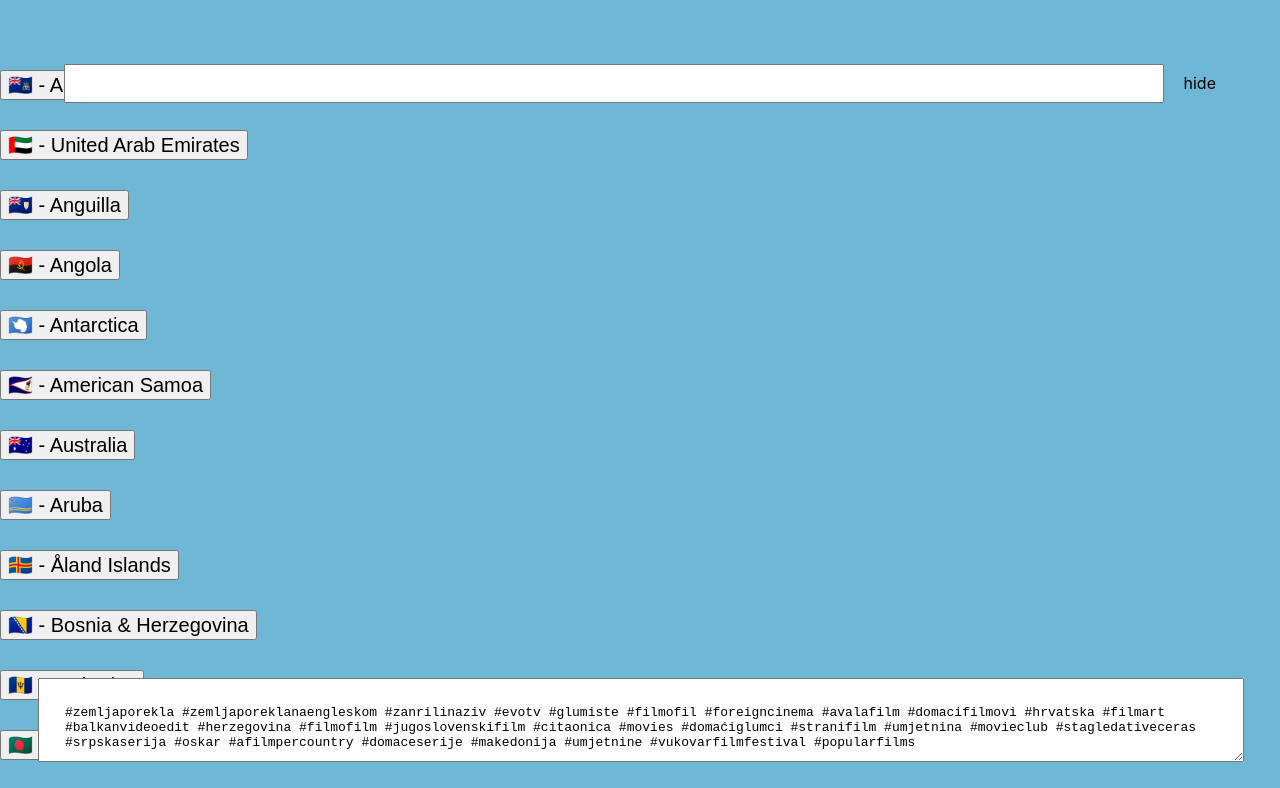
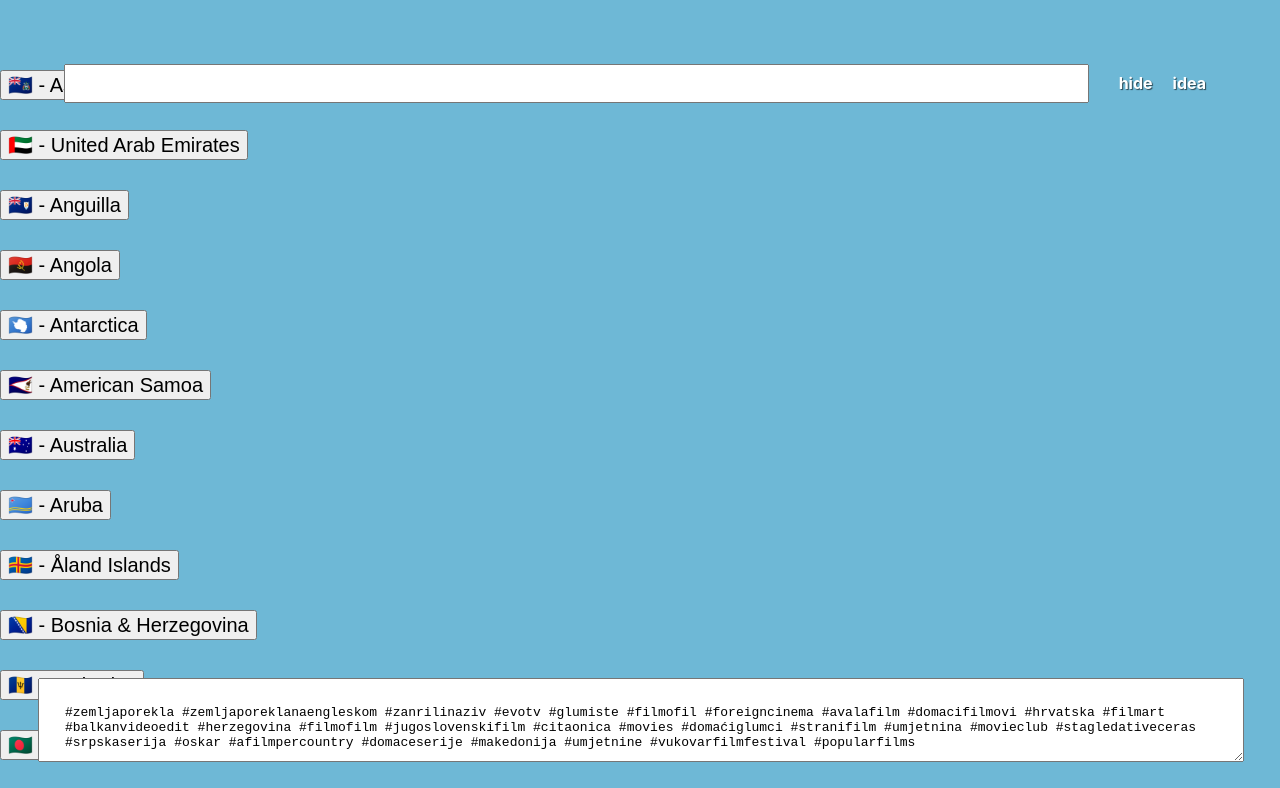
Before and after one commit to kosijer/insta-flags, a React (Create React App) app: page / in a window 1280 px wide. Shown: the top 788 px of the page. Built offline with nearby package versions, Linux system fonts and the light colour scheme.

Commit message:
Add idea feature

```diff
--- a/src/App.css
+++ b/src/App.css
@@ -92,3 +92,10 @@ textarea {
   justify-content: space-between;
   align-items: center;
 }
+
+.searchbar > span {
+  padding: 0 10px;
+  font-weight: bold;
+  color: white;
+  text-shadow: 1px 1px 1px #0000009e;
+}
--- a/src/App.js
+++ b/src/App.js
@@ -14,6 +14,14 @@ function App() {
   function generateFlage(flag) {
     setSelectedFlag(flag);
     setShowFlag(true);
+  }
+
+  function giveIdea() {
+    const unwatched = Object.keys(flags).filter(
+      (country) => !WATCHED.includes(country)
+    );
+    var randomCountry = unwatched[Math.floor(Math.random() * unwatched.length)];
+    generateFlage(flags[randomCountry]);
   }
 
   function getTags() {
@@ -61,6 +69,7 @@ function App() {
             <span onClick={() => setShowWatched(!showWatched)}>
               {showWatched ? "show" : "hide"}
             </span>
+            <span onClick={() => giveIdea()}>idea</span>
           </div>
 
           <textarea>{getTags()}</textarea>
```
